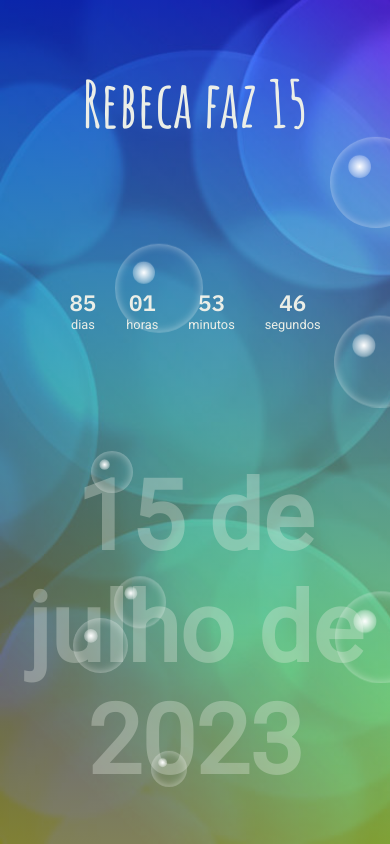
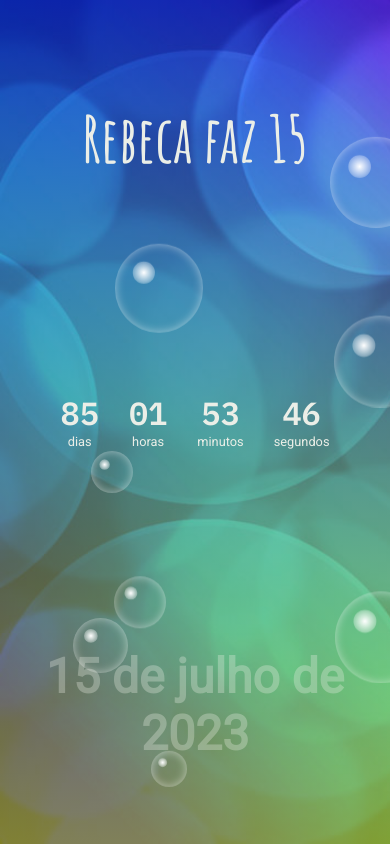
Before and after one commit to ElaineDelgado/countdown, a plain HTML site: page index.html in a window 390 px wide. Shown: the top 844 px of the page. Drawn offline with Linux system fonts and the light colour scheme.

Commit message:
corrigindo largura body e overflow

```diff
--- a/index.html
+++ b/index.html
@@ -6,39 +6,43 @@
     <meta name="viewport" content="width=device-width, initial-scale=1.0">
     <link rel="preconnect" href="https://fonts.googleapis.com" />
     <link rel="preconnect" href="https://fonts.gstatic.com" crossorigin />
+    <link rel="shortcut icon" href= "./img/cake.png" type="image/x-icon" />
 
-<title>Rebeca 15</title>
+<title>Rebeca faz 15</title>
 
     <link href="https://fonts.googleapis.com/css2?family=Amatic+SC:wght@400;700&family=IBM+Plex+Mono:wght@400;600&family=Roboto&display=swap" rel="stylesheet" />
 
-
     <link rel="stylesheet" href="./style.css">
 </head>
+
 <body>
+    <main>
         <header>
             <h1>Rebeca faz 15</h1>
         </header>
 
         <article id="countdown" class="countdown">
+
             <section  class="time">
                 <h2 id="days"></h2>
                 <small>dias</small>
+            </section>
 
-        </section>
             <section  class="time">
                 <h2 id="hours"></h2>
                 <small>horas</small>
+            </section>
 
-        </section>
             <section  class="time">
                 <h2 id="minutes"></h2>
                 <small>minutos</small>
+            </section>
 
-        </section>
             <section  class="time">
                 <h2 id="seconds"></h2>
                 <small>segundos</small>
             </section>
+
         </article>
 
         <img
@@ -48,10 +52,10 @@
         class="loading
         "/>
 
-
         <aside id="bDay" class="bDay">
             15 de julho de 2023
         </aside>
+    </main>
 
     <script src="./app.js"></script>
 </body>
--- a/style.css
+++ b/style.css
@@ -5,9 +5,7 @@
 
 body {
     position: relative;
-    min-height: 100vh;
     display: flex;
-    flex-direction: column;
     justify-content: space-around;
     align-items: center;
     background-color: rgb(0, 0, 0);
@@ -16,6 +14,14 @@ body {
     background-repeat: no-repeat;
     color: #ebeee7;
     overflow: hidden;
+}
+
+main {
+    display: flex;
+    flex-direction: column;
+    justify-content: space-around;
+    align-items: center;
+    min-height: 100vh;
 }
 
 header {
@@ -52,6 +58,7 @@ article.countdown {
     flex-direction: column;
     justify-content: center;
     align-items: center;
+    flex-wrap: wrap;
 }
 
 .time h2 {
@@ -64,7 +71,7 @@ article.countdown {
     font-size: 1.5rem;
 }
 
-.time small , header p{
+.time small , header p {
     font-family: 'Roboto', sans-serif;
 }
 
@@ -80,6 +87,7 @@ article.countdown {
 img.loading {
     max-width: 3rem;
 }
+
 @media (max-width: 400px) {
     header h1 {
         font-size: 4rem;
@@ -89,11 +97,14 @@ img.loading {
         min-width: 300px;
     } */
     .time h2 {
-        font-size: 1.4rem;
+        font-size: 2rem;
     }
 
     .time small {
         font-size: .8rem;
+    }
+    .bDay {
+        font-size: 3rem;
     }
 }
 
```
Also changed, not shown: img/cake.png (added). Lines whose indentation alone changed are shown as unchanged.
